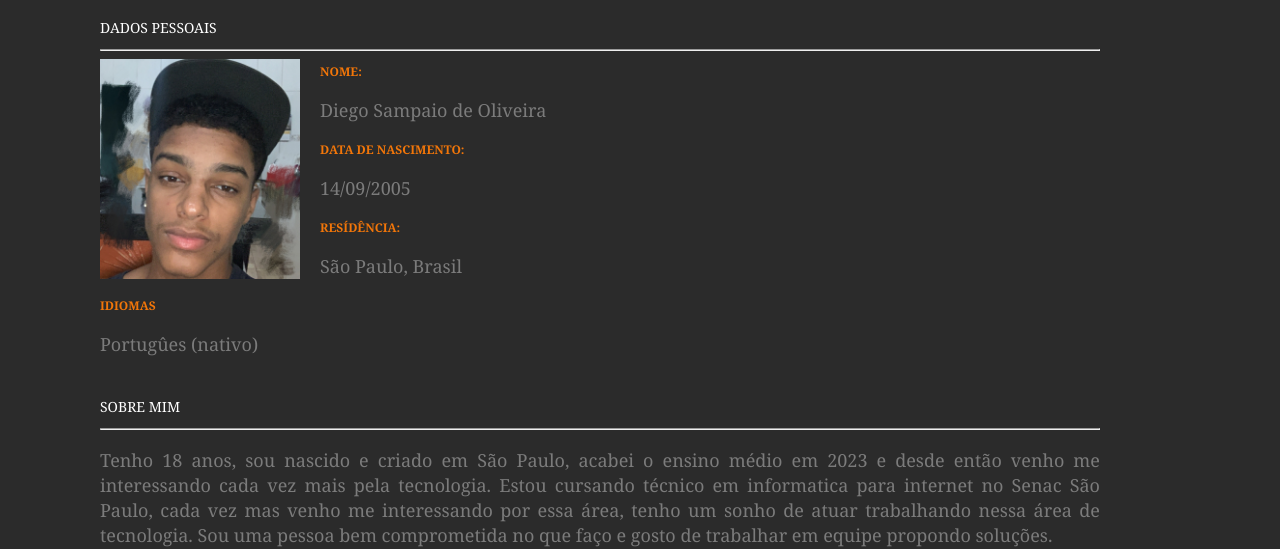
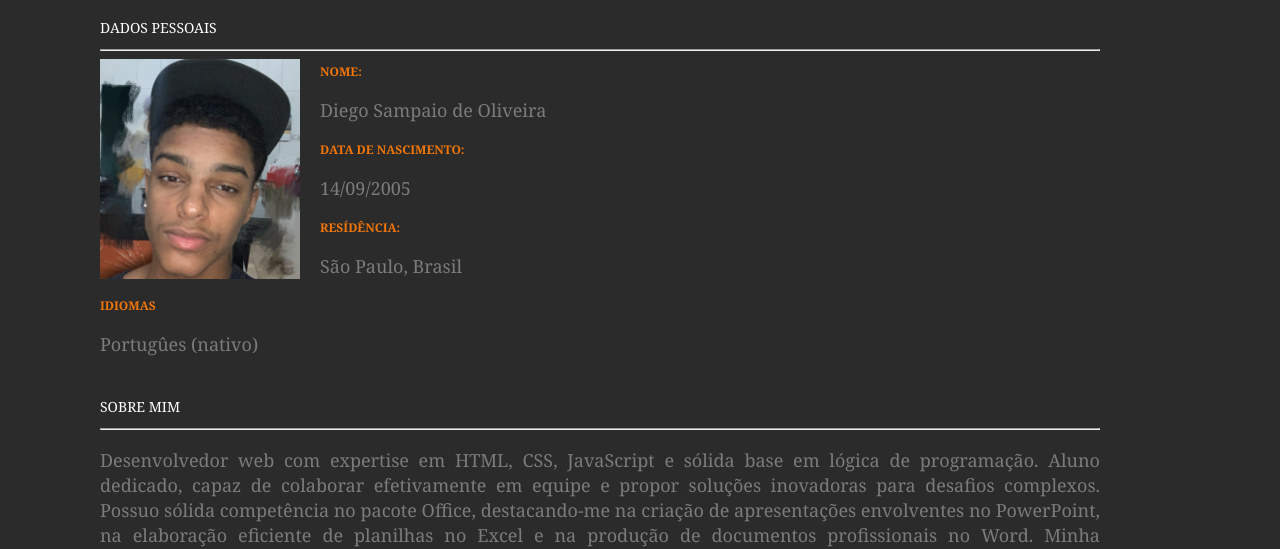
Before and after one commit to diego20232/PortfolioDiego, a plain HTML site: page curriculo.html in a window 1280 px wide. Shown: the part 254-803 px from the top of the page. Drawn offline with Linux system fonts and the light colour scheme.

Commit message:
Subindo Atualizacao

```diff
--- a/curriculo.html
+++ b/curriculo.html
@@ -54,9 +54,14 @@
 <h2>Sobre mim</h2>
 <hr>
 
-    <p>Tenho 18 anos, sou nascido e criado em São Paulo, acabei o ensino médio em 2023 e desde então venho me interessando cada vez mais pela tecnologia.
-    Estou cursando técnico em informatica para internet no Senac São Paulo, cada vez mas venho me interessando por essa área, tenho um sonho de atuar
-    trabalhando nessa área de tecnologia. Sou uma pessoa bem comprometida no que faço e gosto de trabalhar em equipe propondo soluções.</p>
+<p>Desenvolvedor web com expertise em HTML, CSS, JavaScript e sólida base em lógica de programação.
+    Aluno dedicado, capaz de colaborar efetivamente em equipe
+    e propor soluções inovadoras para desafios complexos.
+
+    Possuo sólida competência no pacote Office, destacando-me na criação de apresentações envolventes no PowerPoint, na elaboração eficiente de planilhas no Excel
+    e na produção de documentos profissionais no Word. Minha habilidade abrangente nesses aplicativos contribui para uma execução eficaz de tarefas e projetos.
+</p>
+
 
 <h2>Educação</h2>
 <hr>
```
